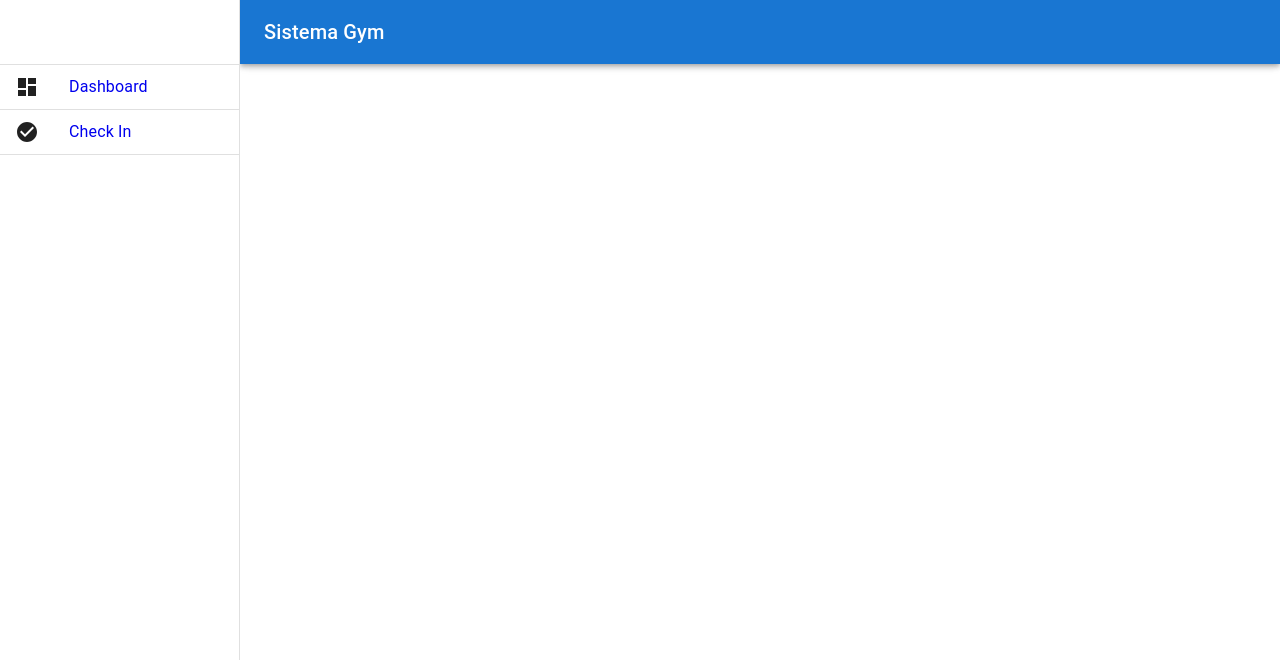
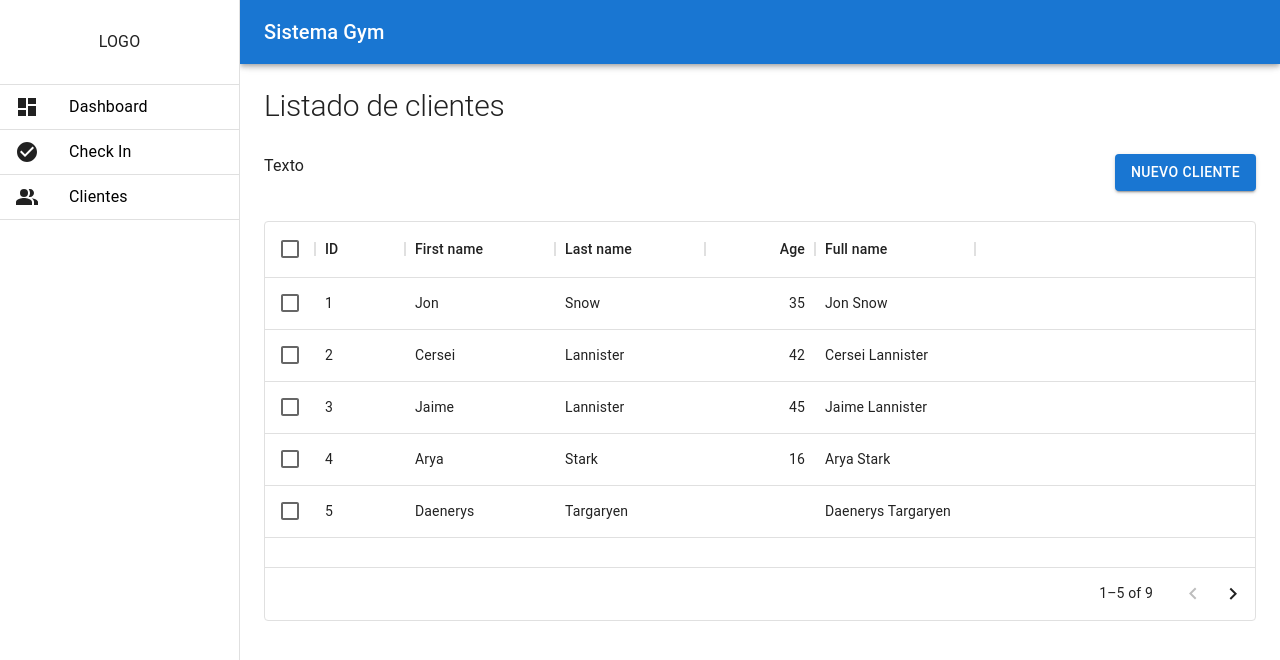
Before and after one commit to th3liquid/gymsistema, a React (Vite) app: page /clientes in a window 1280 px wide. Shown: the top 660 px of the page. Built offline with nearby package versions, Linux system fonts and the light colour scheme.

Commit message:
Interfaz

```diff
--- a/package.json
+++ b/package.json
@@ -13,6 +13,7 @@
     "@emotion/styled": "^11.10.5",
     "@mui/icons-material": "^5.11.0",
     "@mui/material": "^5.11.7",
+    "@mui/x-data-grid": "^5.17.21",
     "@trendmicro/react-sidenav": "^0.5.0",
     "react": "^18.2.0",
     "react-dom": "^18.2.0",
--- /dev/null
+++ b/src/components/Tablas.jsx
@@ -0,0 +1,63 @@
+import * as React from 'react';
+import Box from '@mui/material/Box';
+import { DataGrid } from '@mui/x-data-grid';
+
+const columns = [
+  { field: 'id', headerName: 'ID', width: 90 },
+  {
+    field: 'firstName',
+    headerName: 'First name',
+    width: 150,
+    editable: true,
+  },
+  {
+    field: 'lastName',
+    headerName: 'Last name',
+    width: 150,
+    editable: true,
+  },
+  {
+    field: 'age',
+    headerName: 'Age',
+    type: 'number',
+    width: 110,
+    editable: true,
+  },
+  {
+    field: 'fullName',
+    headerName: 'Full name',
+    description: 'This column has a value getter and is not sortable.',
+    sortable: false,
+    width: 160,
+    valueGetter: (params) =>
+      `${params.row.firstName || ''} ${params.row.lastName || ''}`,
+  },
+];
+
+const rows = [
+  { id: 1, lastName: 'Snow', firstName: 'Jon', age: 35 },
+  { id: 2, lastName: 'Lannister', firstName: 'Cersei', age: 42 },
+  { id: 3, lastName: 'Lannister', firstName: 'Jaime', age: 45 },
+  { id: 4, lastName: 'Stark', firstName: 'Arya', age: 16 },
+  { id: 5, lastName: 'Targaryen', firstName: 'Daenerys', age: null },
+  { id: 6, lastName: 'Melisandre', firstName: null, age: 150 },
+  { id: 7, lastName: 'Clifford', firstName: 'Ferrara', age: 44 },
+  { id: 8, lastName: 'Frances', firstName: 'Rossini', age: 36 },
+  { id: 9, lastName: 'Roxie', firstName: 'Harvey', age: 65 },
+];
+
+export default function Tablas() {
+  return (
+    <Box sx={{ height: 400, width: '100%' }}>
+      <DataGrid
+        rows={rows}
+        columns={columns}
+        pageSize={5}
+        rowsPerPageOptions={[5]}
+        checkboxSelection
+        disableSelectionOnClick
+        experimentalFeatures={{ newEditingApi: true }}
+      />
+    </Box>
+  );
+}
--- a/src/index.css
+++ b/src/index.css
@@ -6,7 +6,7 @@
 
 body {
   font-family: "Open Sans", sans-serif;
-  background: hsl(0, 0%, 83%);
+  background: hsl(0, 0%, 77%);
 }
 
 .contenedor {
@@ -101,4 +101,5 @@ body {
 
 a {
   text-decoration: none;
+  color: black;
 }
--- /dev/null
+++ b/src/pages/clients/ClientsPage.jsx
@@ -0,0 +1,35 @@
+import { Button, Card, Grid, Typography } from "@mui/material";
+import React from "react";
+import Tablas from "../../components/Tablas";
+
+export const ClientsPage = () => {
+  return (
+    <>
+      <Typography variant="h2" sx={{ fontSize: "30px" }}>
+        Listado de clientes
+      </Typography>
+
+      <Grid container>
+        <Grid
+          item
+          sx={{
+            display: "flex",
+
+            marginTop: "30px",
+            marginBottom: "30px",
+          }}
+          xs={12}
+        >
+          <Grid item sx={{ display: "flex", justifyContent: "start" }} xs={6}>
+            <Typography>Texto</Typography>
+          </Grid>
+          <Grid item sx={{ display: "flex", justifyContent: "end" }} xs={6}>
+            <Button variant="contained">Nuevo Cliente</Button>
+          </Grid>
+        </Grid>
+      </Grid>
+
+      <Tablas />
+    </>
+  );
+};
--- a/src/pages/dashboard/DashboardPage.jsx
+++ b/src/pages/dashboard/DashboardPage.jsx
@@ -7,9 +7,9 @@ export const DashboardPage = () => {
     <>
       <Grid container>
         <Grid item xs={12}>
-          <Card sx={{margin: '5px'}}>
-            <Typography variant="h4">Dashboard Page</Typography>
-          </Card>
+
+            <Typography variant="h4" >Dashboard </Typography>
+
         </Grid>
       </Grid>
     </>
--- a/src/router/RouterGym.jsx
+++ b/src/router/RouterGym.jsx
@@ -1,6 +1,7 @@
 import React from "react";
 import { Navigate, Route, Routes } from "react-router-dom";
 import { CheckInPage } from "../pages/checkin/CheckInPage";
+import { ClientsPage } from "../pages/clients/ClientsPage";
 import { DashboardPage } from "../pages/dashboard/DashboardPage";
 import { LoginPage } from "../pages/login/LoginPage";
 
@@ -11,6 +12,7 @@ export const RouterGym = () => {
         <Route path="login" element={<LoginPage />} />
         <Route path="dashboard" element={<DashboardPage />} />
         <Route path="checkin" element={<CheckInPage />} />
+        <Route path="clientes" element={<ClientsPage />} />
         <Route path="/" element={<Navigate to="/dashboard" />} />
       </Routes>
     </>
--- a/src/ui/MiniDrawer.jsx
+++ b/src/ui/MiniDrawer.jsx
@@ -19,11 +19,13 @@ import Typography from "@mui/material/Typography";
 import { NavLink } from "react-router-dom";
 import { DashboardPage } from "../pages/dashboard/DashboardPage";
 import { Grid } from "@mui/material";
-import DashboardIcon from '@mui/icons-material/Dashboard';
-import CheckCircleIcon from '@mui/icons-material/CheckCircle';
+import DashboardIcon from "@mui/icons-material/Dashboard";
+import CheckCircleIcon from "@mui/icons-material/CheckCircle";
 import { LoginPage } from "../pages/login/LoginPage";
 import { RouterGym } from "../router/RouterGym";
 import { CheckInPage } from "../pages/checkin/CheckInPage";
+import PeopleAltIcon from "@mui/icons-material/PeopleAlt";
+import { ClientsPage } from "../pages/clients/ClientsPage";
 
 const drawerWidth = 240;
 
@@ -37,28 +39,74 @@ function ResponsiveDrawer(props) {
 
   const drawer = (
     <Grid>
-      <Toolbar />
+      <Grid container sx={{display: 'flex', justifyContent: 'center', paddingTop: '30px', paddingBottom: '30px'}}>
+
+      <Typography>LOGO</Typography>
+      </Grid>
+
       <Divider />
 
       <Grid container>
-        <Grid item sx={{ display: "flex", justifyContent: 'start', marginLeft: '15px', paddingTop: '10px', paddingBottom: '10px' }} xs={12}>
+        <Grid
+          item
+          sx={{
+            display: "flex",
+            justifyContent: "start",
+            marginLeft: "15px",
+            paddingTop: "10px",
+            paddingBottom: "10px",
+          }}
+          xs={12}
+        >
           <DashboardIcon />
-          <NavLink to="/" component={<DashboardPage />}><Typography sx={{marginLeft: '30px'}}>Dashboard</Typography></NavLink>
-
+          <NavLink to="/" component={<DashboardPage />}>
+            <Typography sx={{ marginLeft: "30px" }}>Dashboard</Typography>
+          </NavLink>
         </Grid>
       </Grid>
 
       <Divider />
       <Grid container>
-        <Grid item sx={{ display: "flex", justifyContent: 'start', marginLeft: '15px', paddingTop: '10px', paddingBottom: '10px' }} xs={12}>
+        <Grid
+          item
+          sx={{
+            display: "flex",
+            justifyContent: "start",
+            marginLeft: "15px",
+            paddingTop: "10px",
+            paddingBottom: "10px",
+          }}
+          xs={12}
+        >
           <CheckCircleIcon />
-          <NavLink to="checkin" component={<CheckInPage />}><Typography sx={{marginLeft: '30px'}}>Check In</Typography></NavLink>
-
+          <NavLink to="checkin" component={<CheckInPage />}>
+            <Typography sx={{ marginLeft: "30px" }}>Check In</Typography>
+          </NavLink>
         </Grid>
       </Grid>
 
       <Divider />
 
+      <Grid container>
+        <Grid
+          item
+          sx={{
+            display: "flex",
+            justifyContent: "start",
+            marginLeft: "15px",
+            paddingTop: "10px",
+            paddingBottom: "10px",
+          }}
+          xs={12}
+        >
+          <PeopleAltIcon />
+          <NavLink to="clientes" component={<ClientsPage />}>
+            <Typography sx={{ marginLeft: "30px" }}>Clientes</Typography>
+          </NavLink>
+        </Grid>
+      </Grid>
+
+      <Divider />
     </Grid>
   );
 
@@ -130,6 +178,7 @@ function ResponsiveDrawer(props) {
         component="main"
         sx={{
           flexGrow: 1,
+
           p: 3,
           width: { sm: `calc(100% - ${drawerWidth}px)` },
         }}
```
Also changed, not shown: 1 other file (tests, documents, lock files or other folders).
